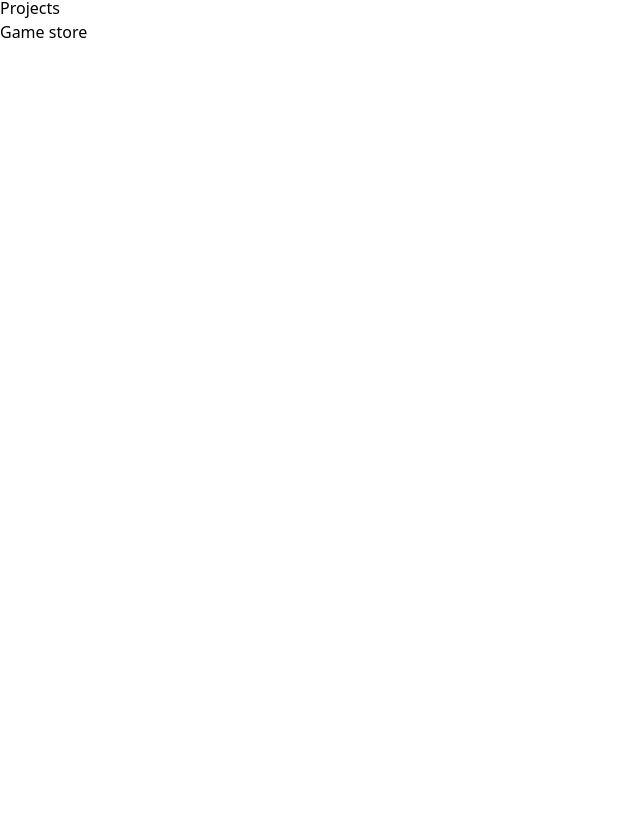
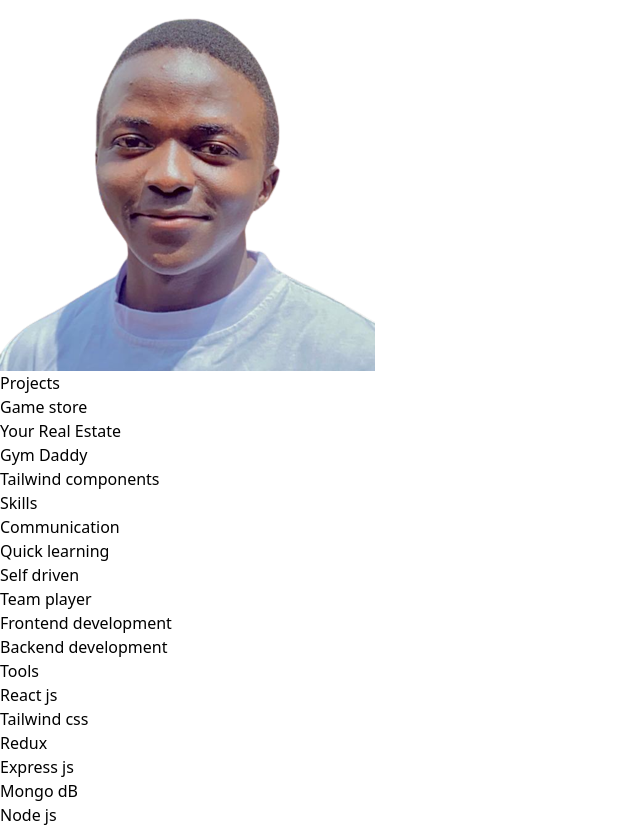
Before and after one commit to Shafiquedev256/my-portfolio, a React (Vite) app: page / in a window 1280 px wide. Shown: the part 387-1214 px from the top of the page, without its empty margins (0-640 px from the left). Before the commit the page ends 800 px from the top, so only its background shows below. Built offline with nearby package versions, Linux system fonts and the light colour scheme.

Commit message:
added styles

```diff
--- a/src/App.tsx
+++ b/src/App.tsx
@@ -2,6 +2,7 @@ import {Header} from "./components/header"
 import {Intro} from "./components/intro"
 import {About} from "./components/about"
 import {Projects} from "./components/projects"
+import {Skills} from "./components/Skills"
 
 function App() {
 
@@ -11,7 +12,10 @@ function App() {
     <Header/>
     <Intro/>
     <About/>
+    <div className="md:flex md:flex-row md:justify-evenly">
     <Projects/>
+    <Skills/>
+    </div>
     </>
   )
 }
--- /dev/null
+++ b/src/components/Skills.tsx
@@ -0,0 +1,40 @@
+
+
+export const Skills = ()=>{
+
+  return (
+    <>
+    <div className="mx-2 relative h-fit md:flex md:flex-row md:w-3/6 md:justify-evenly">
+    <div>
+     <div className="font-light text-2xl  my-3">Skills</div>
+     <ul className="space-y-1 p-3">
+     <li>Communication</li>
+     <li>Quick learning</li>
+     <li>Self driven</li>
+     <li>Team player</li>
+     <li>Frontend development</li>
+     <li>Backend development</li>
+
+     </ul>
+     </div>
+   {/*the line below creates that semi-border with rounded corners */}
+     <div className="w-[50%] h-[50%] absolute p-3  bottom-0 left-0 border-0  border-b-2  border-b-[#f6b7] -tr-2xl  rounded-bl-2xl   border-l-2 border-l-[#dadbf1]"></div>
+
+     <div className="w-[50%] h-[50%] absolute p-3  top-0 right-0 border-0  border-t-2  border-r-[#f6b7]   rounded-tr-2xl   border-r-2 border-t-[#dadbf1]"></div>
+
+     <div>
+     <div className="font-light text-2xl  my-3">Tools</div>
+     <ul className="space-y-1 p-3">
+     <li>React js</li>
+     <li>Tailwind css</li>
+     <li>Redux</li>
+     <li>Express js</li>
+     <li>Mongo dB</li>
+     <li>Node js</li>
+
+     </ul>
+     </div>
+     </div>
+    </>
+    )
+}
--- a/src/components/about.tsx
+++ b/src/components/about.tsx
@@ -1,16 +1,19 @@
-
+import ShafiqImg from "../assets/149778835.png"
 
 export const About = ()=>{
 
   return(
     <>
     <div className="font-light text-2xl ml-2 my-3">About Me</div>
-    <div className="border-gradient  text-gray-900 border-0 border-l-8  pl-4 m-2 space-y-2">
+    <div className="md:flex md:flex-row border-gradient border-0 border-l-8 ">
+    <div className="  text-gray-900  pl-4 m-2 space-y-2">
 <p>Hello! I'm <b>Shafiq</b>, a Web  developer. I developed an interest in programming while searching for a way to express who I am and what I believe in. My passion lies in crafting solutions that not only address personal challenges but also have a positive impact on the world. I strive to create avenues for everyone to access high-quality products and services from dedicated providers.</p>
 
 <p>Embarking on the MERN stack learning journey, I held a firm belief that the websites I build could transform the lives of like-minded individuals who share my beliefs.</p>
 
  <p>Fuelled by Reactjs, Tailwindcss,Typescript, Nodejs, MongoDB, Express, Redux, and a continuous learning mentality, I am dedicated to crafting seamless user experiences and websites that authentically represent the beliefs and values of my clients.</p>
+ </div>
+ <img src={ShafiqImg} alt="Shafiq image" className="rounded-b-2xl w-[300px] m-2"/>
     </div>
     </>
     )
--- a/src/components/projects.tsx
+++ b/src/components/projects.tsx
@@ -7,6 +7,7 @@ export const Projects = ()=>{
     <div className="relative m-2">
 
       <div className="font-light text-2xl ml-2 my-3">Projects</div>
+
       <div className="m-3">
       <div className="font-bold border-0 border-b-[2px] border-gradient w-fit" onClick={()=>{setOpenGame(!openGame)}}> Game store </div>
       {
@@ -16,8 +17,43 @@ export const Projects = ()=>{
      <a href="https://games-store-sandy.vercel.app/"> <div  className=" border-0 p-2  bg-[#f6b7] text-white font-bold text-sm rounded w-fit">live site</div></a>
       </div>)
       }
+      </div>
 
+      <div className="m-3">
+      <div className="font-bold border-0 border-b-[2px] border-gradient w-fit" onClick={()=>{setOpenGame(!openGame)}}>Your Real Estate</div>
+      {
+        openGame&&(  <div className="w-72 text-sm space-y-2 border-[2px] border-gradient  p-2   my-2">
+      <p>
+      I built a game store website fueled by my passion for video games. Using React, Tailwind CSS, Typescript, and Redux for the frontend, and Express.js, Node.js, and MongoDB for the backend (powered by the MERN stack), I crafted an API to seamlessly integrate games and trailers into the platform. This venture was inspired by my desire to make game buying simpler, leveraging my love for the MERN stack to create a tailored solution.</p>
+     <a href="https://games-store-sandy.vercel.app/"> <div  className=" border-0 p-2  bg-[#f6b7] text-white font-bold text-sm rounded w-fit">live site</div></a>
+      </div>)
+      }
       </div>
+
+
+      <div className="m-3">
+      <div className="font-bold border-0 border-b-[2px] border-gradient w-fit" onClick={()=>{setOpenGame(!openGame)}}> Gym Daddy </div>
+      {
+        openGame&&(  <div className="w-72 text-sm space-y-2 border-[2px] border-gradient  p-2   my-2">
+      <p>
+      I built a game store website fueled by my passion for video games. Using React, Tailwind CSS, Typescript, and Redux for the frontend, and Express.js, Node.js, and MongoDB for the backend (powered by the MERN stack), I crafted an API to seamlessly integrate games and trailers into the platform. This venture was inspired by my desire to make game buying simpler, leveraging my love for the MERN stack to create a tailored solution.</p>
+     <a href="https://games-store-sandy.vercel.app/"> <div  className=" border-0 p-2  bg-[#f6b7] text-white font-bold text-sm rounded w-fit">live site</div></a>
+      </div>)
+      }
+      </div>
+
+
+      <div className="m-3">
+      <div className="font-bold border-0 border-b-[2px] border-gradient w-fit" onClick={()=>{setOpenGame(!openGame)}}>Tailwind components</div>
+      {
+        openGame&&(  <div className="w-72 text-sm space-y-2 border-[2px] border-gradient  p-2   my-2">
+      <p>
+      I built a game store website fueled by my passion for video games. Using React, Tailwind CSS, Typescript, and Redux for the frontend, and Express.js, Node.js, and MongoDB for the backend (powered by the MERN stack), I crafted an API to seamlessly integrate games and trailers into the platform. This venture was inspired by my desire to make game buying simpler, leveraging my love for the MERN stack to create a tailored solution.</p>
+     <a href="https://games-store-sandy.vercel.app/"> <div  className=" border-0 p-2  bg-[#f6b7] text-white font-bold text-sm rounded w-fit">live site</div></a>
+      </div>)
+      }
+      </div>
+
       </div>
     </>
     )
```
Also changed, not shown: src/assets/149778835.png (added).
